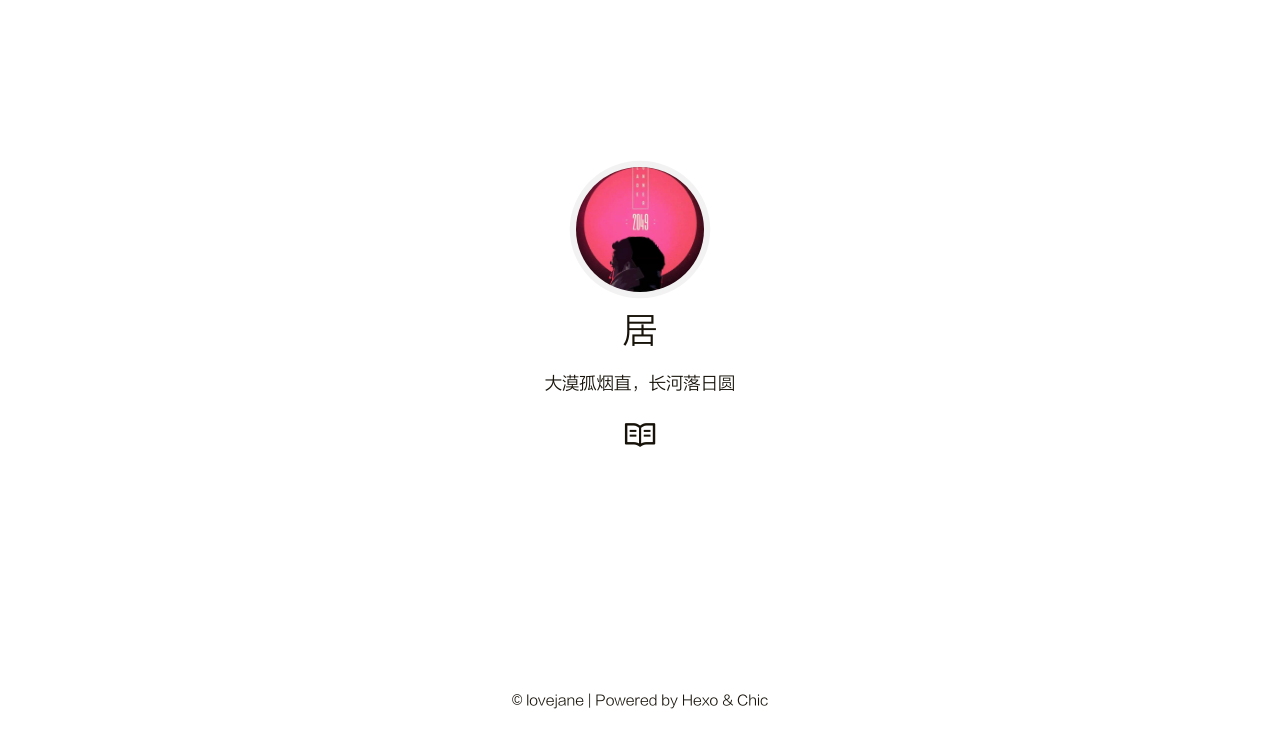
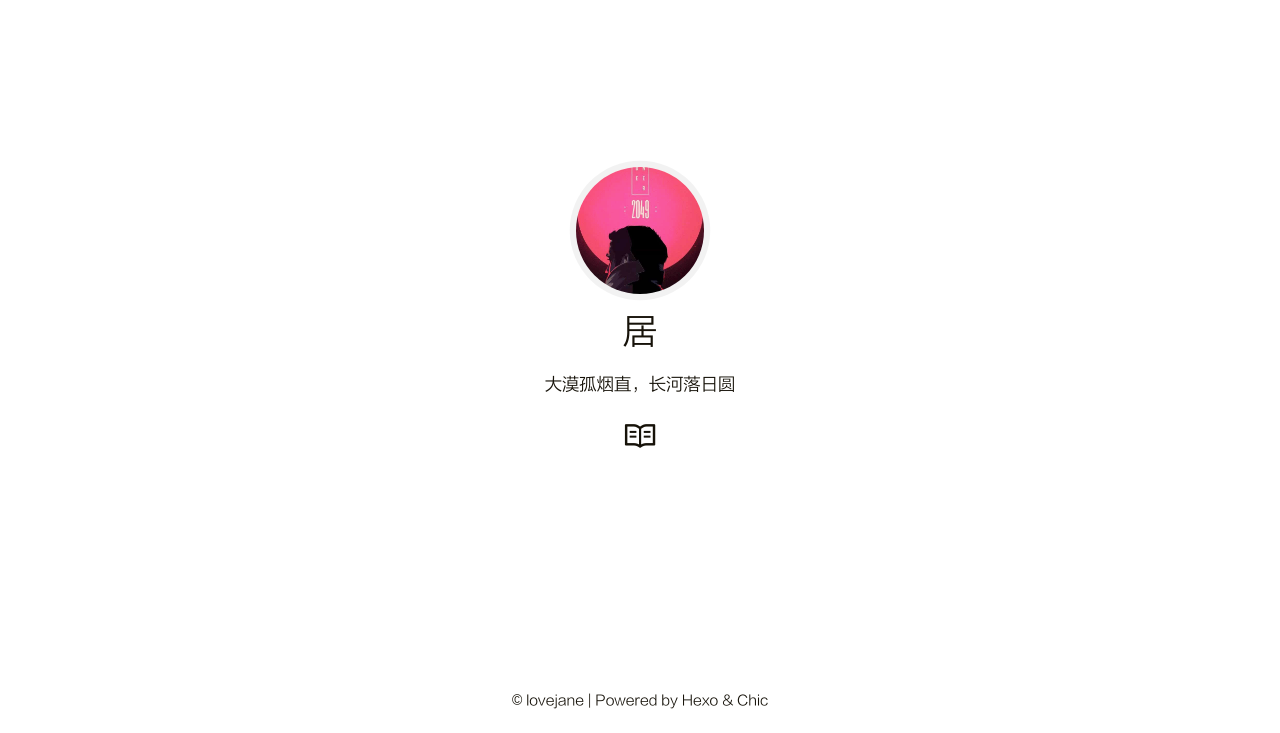
Before and after one commit to Lovejane-N/Lovejane-N.github.io, a plain HTML site: page index.html in a window 1280 px wide. Shown: the part 67-800 px from the top of the page. Drawn offline with Linux system fonts and the light colour scheme.

Commit message:
Site updated: 2021-12-24 14:52:54

```diff
--- a/index.html
+++ b/index.html
@@ -128,7 +128,7 @@
     <div class="container">
     <div class="intro">
         <div class="avatar">
-            <a href="/archives"><img src="/image/2049.png"></a>
+            <a href="/archives"><img src="/image/2045.png"></a>
         </div>
         <div class="nickname">居</div>
         <div class="description"><p>大漠孤烟直，长河落日圆</p>
```
Also changed, not shown: image/2045.png (added), image/2046.png (added), image/2047.png (added), image/2048.JPG (added).
